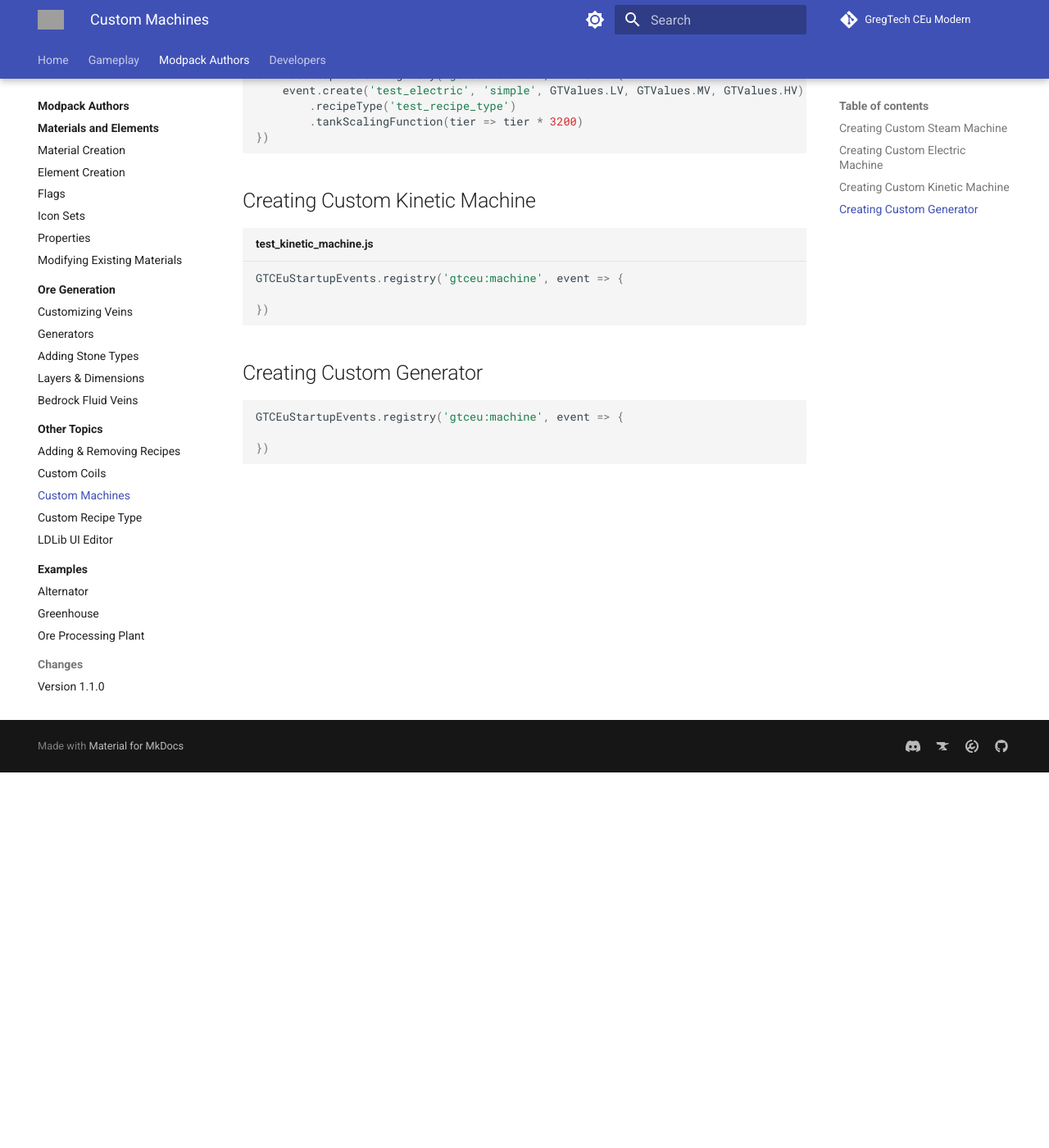
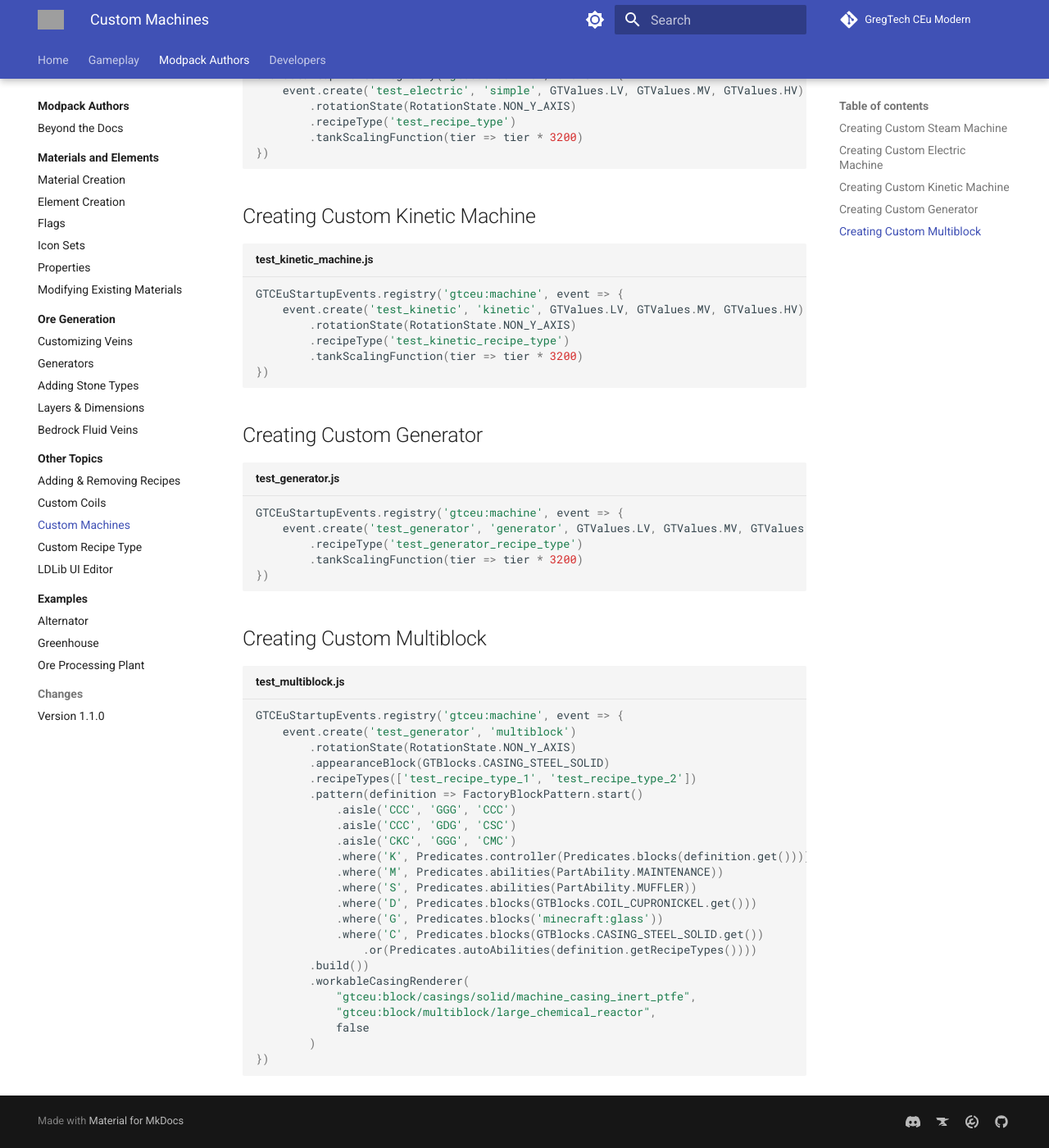
Before and after one commit to GregTechCEu/gtceu-modern-docs, an MkDocs documentation site: the page built from docs/Modpacks/Other-Topics/Custom-Machines.md, in a window 1280 px wide and 1400 px high, scrolled down 458 px. Shown: the whole window at 82% size. Built offline with MkDocs 1.6.1 and Material for MkDocs 9.7.7, drawn with Linux system fonts in a browser that asks for light colours; comment, search, counter and statistics services are not loaded; grey boxes are pictures that could not be loaded.

Commit message:
fixes and additions part one

````diff
--- a/docs/Modpacks/Other-Topics/Custom-Machines.md
+++ b/docs/Modpacks/Other-Topics/Custom-Machines.md
@@ -22,6 +22,7 @@
 ```js title="test_electric_machine.js"
 GTCEuStartupEvents.registry('gtceu:machine', event => {
     event.create('test_electric', 'simple', GTValues.LV, GTValues.MV, GTValues.HV) // (1)
+        .rotationState(RotationState.NON_Y_AXIS)
         .recipeType('test_recipe_type')
         .tankScalingFunction(tier => tier * 3200)
 })
@@ -34,15 +35,49 @@
 
 ```js title="test_kinetic_machine.js"
 GTCEuStartupEvents.registry('gtceu:machine', event => {
-
+    event.create('test_kinetic', 'kinetic', GTValues.LV, GTValues.MV, GTValues.HV)
+        .rotationState(RotationState.NON_Y_AXIS)
+        .recipeType('test_kinetic_recipe_type')
+        .tankScalingFunction(tier => tier * 3200)
 })
 ```
 
 
 ## Creating Custom Generator
 
-```js
+```js title="test_generator.js"
 GTCEuStartupEvents.registry('gtceu:machine', event => {
-
+    event.create('test_generator', 'generator', GTValues.LV, GTValues.MV, GTValues.HV) // (1)
+        .recipeType('test_generator_recipe_type')
+        .tankScalingFunction(tier => tier * 3200)
 })
 ```
+
+
+## Creating Custom Multiblock
+
+```js title="test_multiblock.js"
+GTCEuStartupEvents.registry('gtceu:machine', event => {
+    event.create('test_generator', 'multiblock')
+        .rotationState(RotationState.NON_Y_AXIS)
+        .appearanceBlock(GTBlocks.CASING_STEEL_SOLID)
+        .recipeTypes(['test_recipe_type_1', 'test_recipe_type_2'])
+        .pattern(definition => FactoryBlockPattern.start()
+            .aisle('CCC', 'GGG', 'CCC')
+            .aisle('CCC', 'GDG', 'CSC')
+            .aisle('CKC', 'GGG', 'CMC')
+            .where('K', Predicates.controller(Predicates.blocks(definition.get())))
+            .where('M', Predicates.abilities(PartAbility.MAINTENANCE))
+            .where('S', Predicates.abilities(PartAbility.MUFFLER))
+            .where('D', Predicates.blocks(GTBlocks.COIL_CUPRONICKEL.get()))
+            .where('G', Predicates.blocks('minecraft:glass'))
+            .where('C', Predicates.blocks(GTBlocks.CASING_STEEL_SOLID.get())
+                .or(Predicates.autoAbilities(definition.getRecipeTypes())))
+        .build())
+        .workableCasingRenderer(
+            "gtceu:block/casings/solid/machine_casing_inert_ptfe",
+            "gtceu:block/multiblock/large_chemical_reactor",
+            false
+        )
+})
+```
````
Also changed, not shown: docs/Modpacks/Ore-Generation/03-Adding-Stone-Types.md (+4 -4 lines), docs/Modpacks/Ore-Generation/Bedrock-Fluid-Veins.md (+3 -2 lines).
